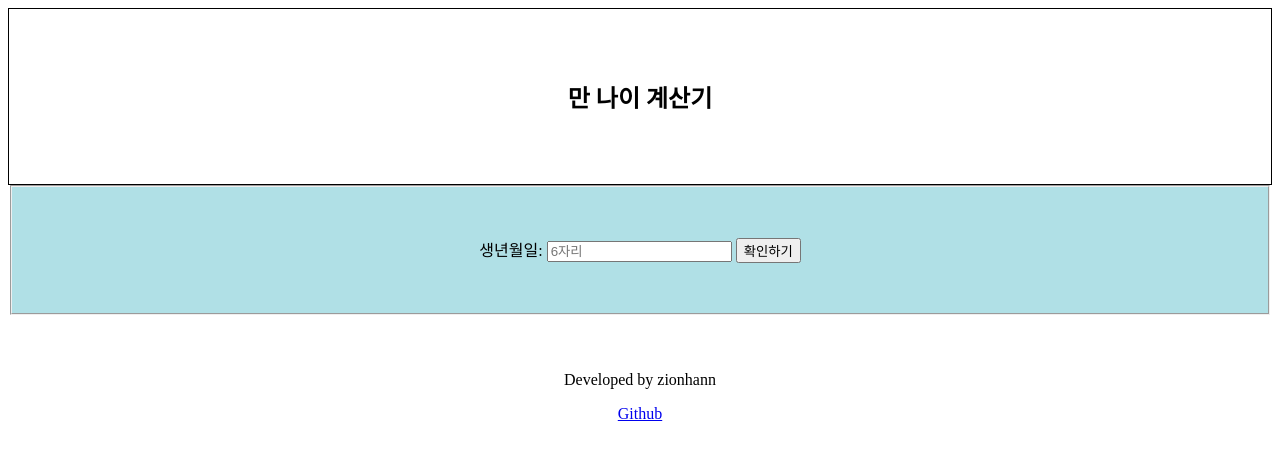
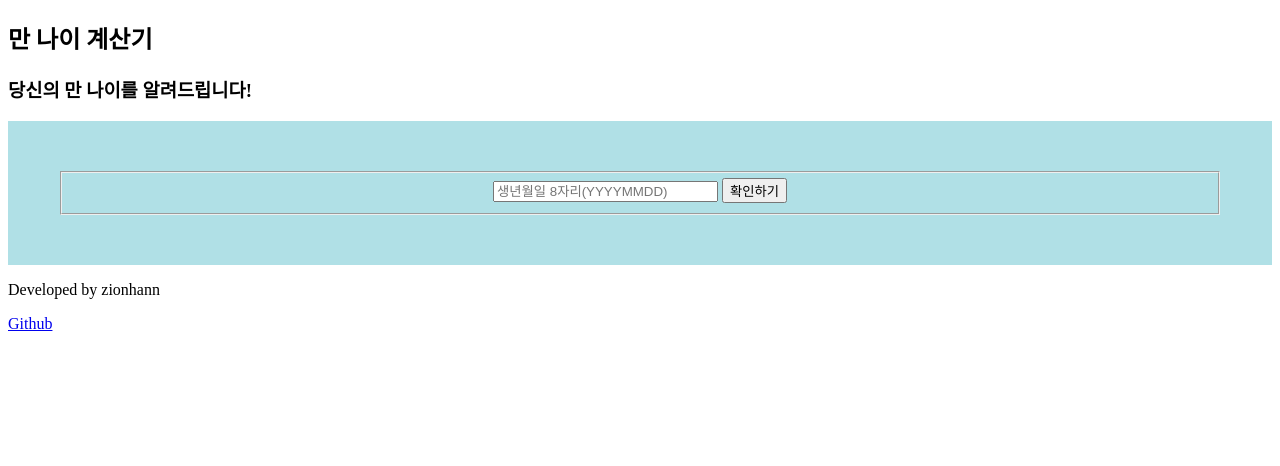
Before and after one commit to zionhann/KoreanAgeCalculator, a plain HTML site: page index.html in a window 1280 px wide. Drawn offline with Linux system fonts and the light colour scheme.

Commit message:
Refactor: HTML Layout

```diff
--- a/index.html
+++ b/index.html
@@ -8,18 +8,21 @@
     <title>만 나이 계산기</title>
 </head>
 <body>
-        <div class="header">
-            <h2>만 나이 계산기</h2></div>
-        <fieldset class="birth">
-            <form action="" method="POST">
-                <label for="birth">생년월일: </label>
-                <input type="text" name="birth" placeholder="6자리" required>
-                <input type="submit" name="submit" value="확인하기">
+    <header>
+        <h2>만 나이 계산기</h2>
+        <h3>당신의 만 나이를 알려드립니다!</h3>
+    </header>
+    <section class="birth">
+        <fieldset>
+            <form action="" method="POST" id="box">
+                <input type="text" class="no_outline" name="birth" placeholder="생년월일 8자리(YYYYMMDD)" size="25" maxlength="8" required>
+                <button class="button" type="submit">확인하기</button>
             </form>
         </fieldset>
-    <div class="footer">
+    </section>
+    <footer>
         <p>Developed by zionhann</p>
         <a href="https://github.com/zionhann">Github</a>
-    </div>
+    </footer>
 </body>
 </html>
```
